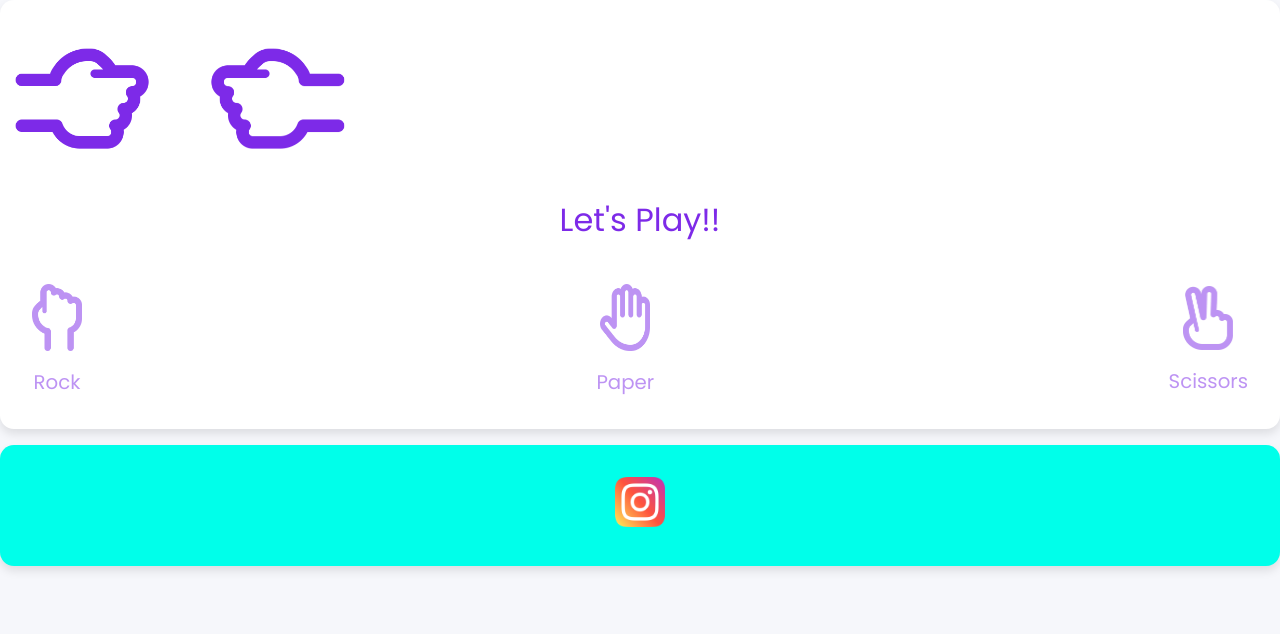
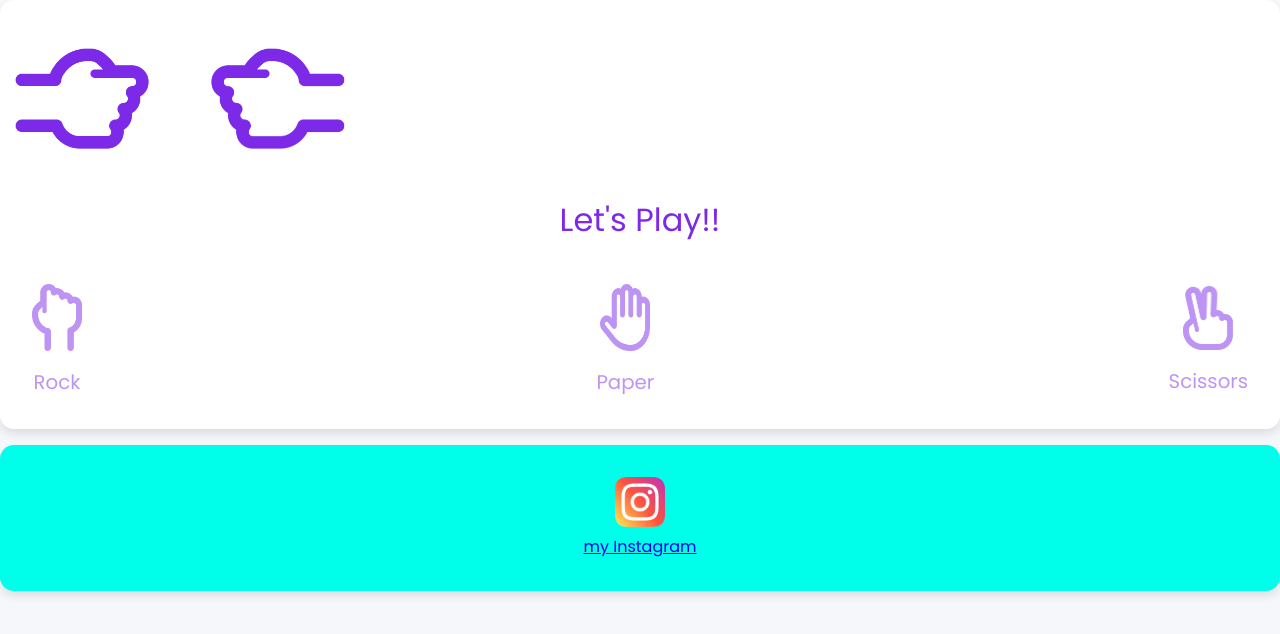
Before and after one commit to Sahraoui-zem/First-proj, a plain HTML site: page index.html in a window 1280 px wide. Drawn offline with Linux system fonts and the light colour scheme.

Commit message:
Update index.html

```diff
--- a/index.html
+++ b/index.html
@@ -42,6 +42,7 @@
       <section class="container2">
         <a    href="https://www.instagram.com/ai__spectrum/profilecard/?igsh=MTFoYmFocnJ1Nndydw==">
         <img src="images/instagram.png" alt="my Instagram" width="50" height="50" border="0">
+          <p>my Instagram</p>
         </a>
      </section>
 
```
